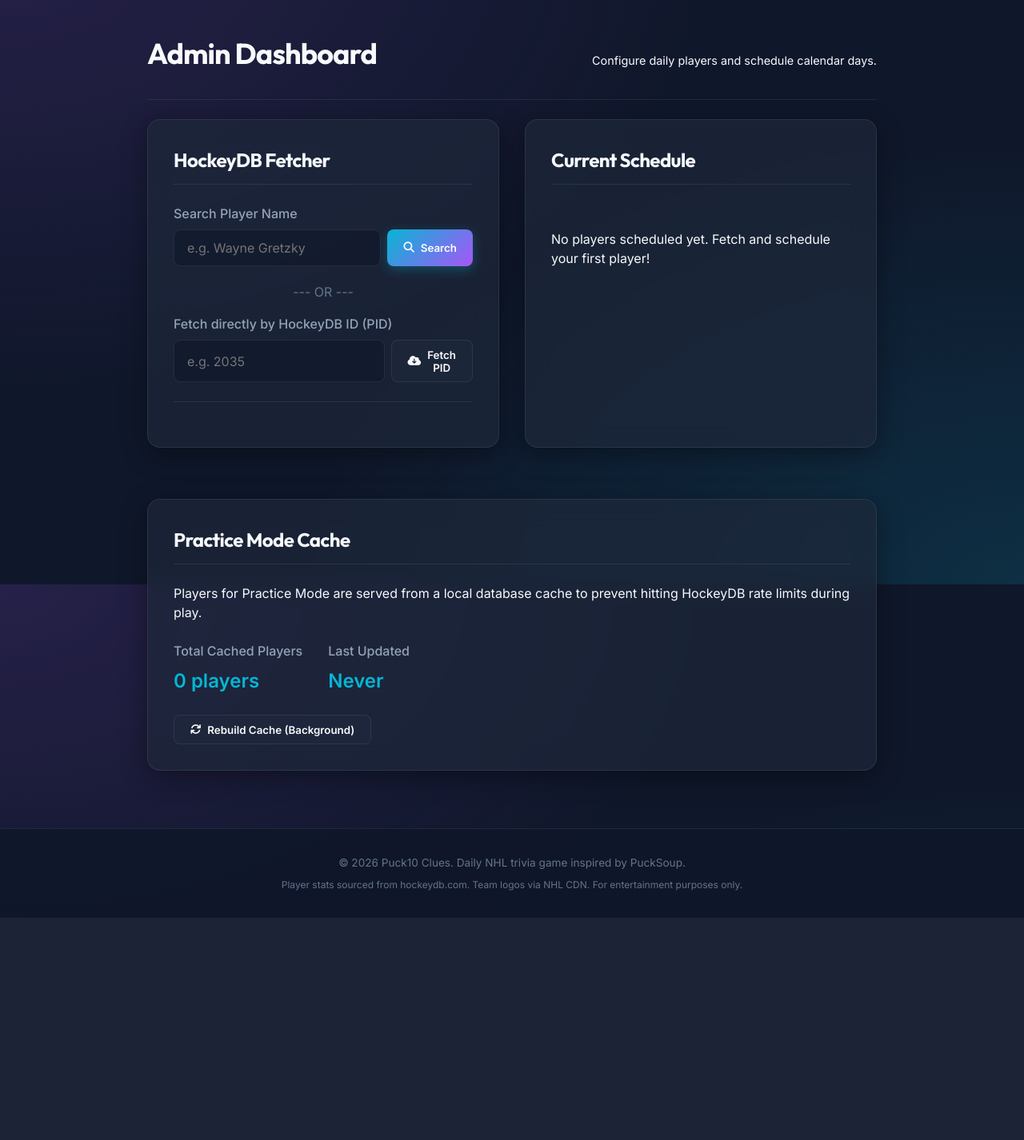
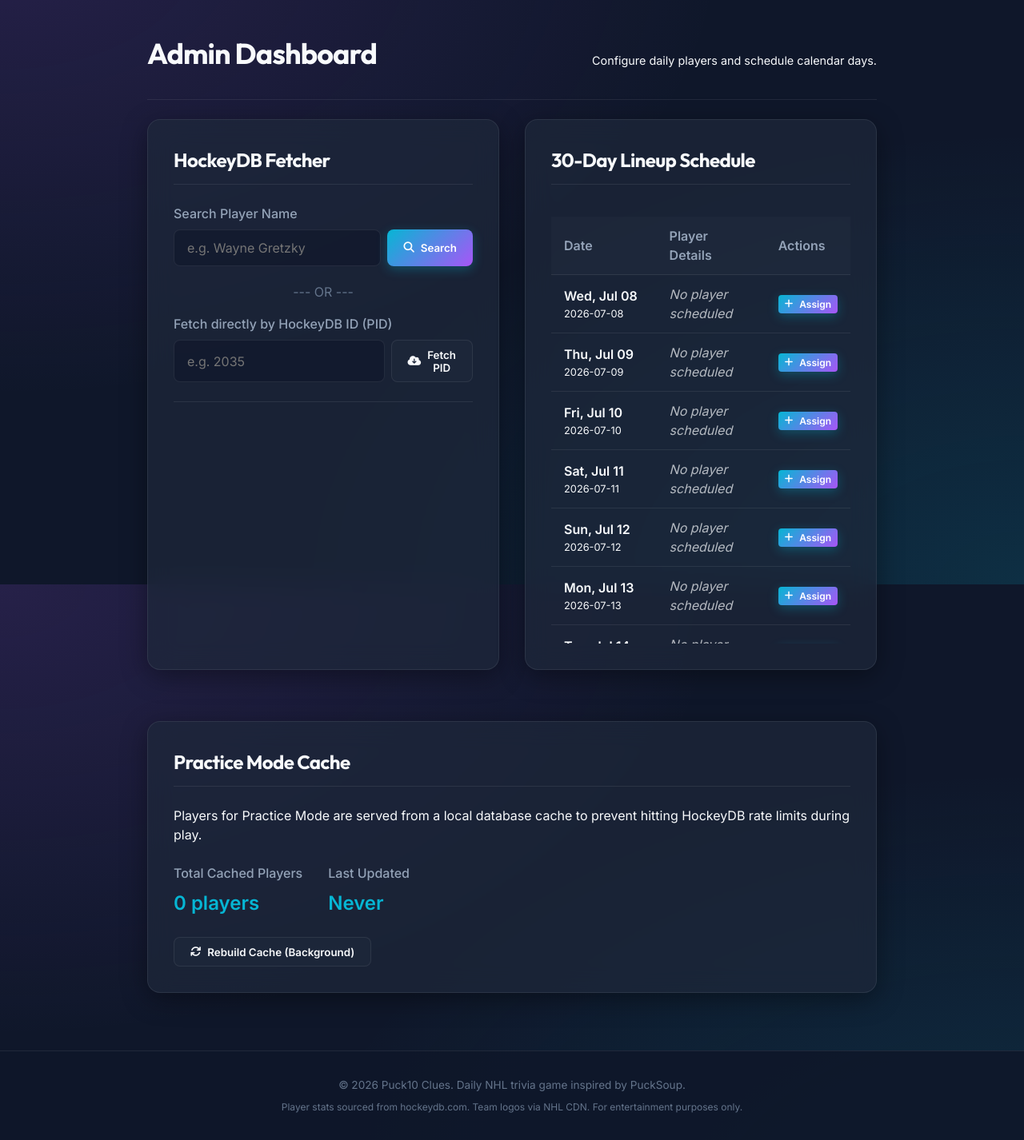
Before and after one commit to kortjames-source/Puck10, a Flask app: page /admin in a window 1280 px wide. Shown: the part 69-1495 px from the top of the page at 80% size. Before the commit the page ends 1217 px from the top, so only its background shows below. Run offline with Flask 3, Linux system fonts and the light colour scheme; the visitor is signed in with stand-in values (Sample User, id 1); data comes from the database, SQL or seed files in the repository; data that the repository does not hold is empty; some libraries are stand-ins or nearby versions.

Commit message:
Implement 30-day lineup management schedule on admin dashboard

```diff
--- a/app.py
+++ b/app.py
@@ -4,7 +4,7 @@ import json
 import os
 import requests
 import urllib.parse
-from datetime import datetime, date
+from datetime import datetime, date, timedelta
 from werkzeug.security import generate_password_hash, check_password_hash
 import scraper
 import random
@@ -320,14 +320,36 @@ def admin():
         flash('Unauthorized access.', 'error')
         return redirect(url_for('play'))
 
-    # Get scheduled list
+    # Generate next 30 days starting today
+    today_dt = date.today()
+    dates = [(today_dt + timedelta(days=i)).strftime('%Y-%m-%d') for i in range(30)]
+
+    # Get scheduled list for these 30 days
     conn = get_db_connection()
-    schedule = conn.execute(
-        "SELECT date, name, position, franchises_count FROM daily_players ORDER BY date DESC"
+    placeholders = ','.join(['?'] * len(dates))
+    rows = conn.execute(
+        f"SELECT date, name, position, franchises_count FROM daily_players WHERE date IN ({placeholders})",
+        dates
     ).fetchall()
     conn.close()
 
-    return render_template('admin.html', schedule=schedule)
+    # Map row by date
+    players_by_date = {row['date']: row for row in rows}
+
+    schedule = []
+    for d_str in dates:
+        dt = datetime.strptime(d_str, '%Y-%m-%d').date()
+        player = players_by_date.get(d_str)
+        schedule.append({
+            "date": d_str,
+            "formatted_date": dt.strftime('%a, %b %d'),
+            "name": player['name'] if player else None,
+            "position": player['position'] if player else None,
+            "franchises_count": player['franchises_count'] if player else None,
+            "scheduled": player is not None
+        })
+
+    return render_template('admin.html', schedule=schedule, current_date=dates[0])
 
 # ----------------- API ENDPOINTS -----------------
 
@@ -546,6 +568,76 @@ def admin_scrape():
         return jsonify(details)
 
     return jsonify({"error": "Invalid action"}), 400
+
+@app.route('/api/admin/player')
+def admin_get_player():
+    if session.get('username') != 'admin':
+        return jsonify({"error": "Unauthorized"}), 403
+
+    target_date = request.args.get('date')
+    if not target_date:
+        return jsonify({"error": "Missing date parameter"}), 400
+
+    conn = get_db_connection()
+    player = conn.execute(
+        "SELECT * FROM daily_players WHERE date = ?", (target_date,)
+    ).fetchone()
+    conn.close()
+
+    if not player:
+        return jsonify({"error": f"No player scheduled for {target_date}."}), 404
+
+    try:
+        teams_played = json.loads(player['teams_played']) if player['teams_played'] else []
+    except Exception:
+        teams_played = []
+
+    try:
+        milestones = json.loads(player['milestones']) if player['milestones'] else []
+    except Exception:
+        milestones = []
+
+    try:
+        awards = json.loads(player['awards']) if player['awards'] else []
+    except Exception:
+        awards = []
+
+    return jsonify({
+        "date": player['date'],
+        "name": player['name'],
+        "height": player['height'],
+        "weight": player['weight'],
+        "nationality": player['nationality'],
+        "shoots": player['shoots'],
+        "position": player['position'],
+        "draft_status": player['draft_status'],
+        "franchises_count": player['franchises_count'],
+        "hockeydb_url": player['hockeydb_url'],
+        "teams_played": teams_played,
+        "milestones": milestones,
+        "awards": awards,
+        "active": player['active']
+    })
+
+@app.route('/api/admin/schedule/delete', methods=['POST'])
+def admin_delete_schedule():
+    if session.get('username') != 'admin':
+        return jsonify({"error": "Unauthorized"}), 403
+
+    data = request.json or {}
+    date_val = data.get('date')
+    if not date_val:
+        return jsonify({"error": "Missing date"}), 400
+
+    conn = get_db_connection()
+    try:
+        conn.execute("DELETE FROM daily_players WHERE date = ?", (date_val,))
+        conn.commit()
+        conn.close()
+        return jsonify({"status": "success"})
+    except Exception as e:
+        conn.close()
+        return jsonify({"error": str(e)}), 500
 
 @app.route('/api/admin/schedule', methods=['POST'])
 def admin_schedule():
--- a/static/js/admin.js
+++ b/static/js/admin.js
@@ -6,6 +6,7 @@ document.addEventListener("DOMContentLoaded", () => {
     initSchedulerForm();
     initEditorLists();
     initPracticeCache();
+    initTableActions();
 });
 
 // Helper: Show status messages
@@ -402,3 +403,140 @@ async function initPracticeCache() {
         }
     });
 }
+
+function initTableActions() {
+    // 1. Assign Player button click
+    const assignBtns = document.querySelectorAll(".assign-day-btn");
+    assignBtns.forEach(btn => {
+        btn.addEventListener("click", () => {
+            const dateVal = btn.dataset.date;
+            // Set date input value
+            const dateInput = document.getElementById("schedule-date");
+            if (dateInput) dateInput.value = dateVal;
+
+            // Clear editor form fields
+            document.getElementById("editor-player-name").value = "";
+            document.getElementById("editor-height").value = "";
+            document.getElementById("editor-weight").value = "";
+            document.getElementById("editor-nationality").value = "";
+            document.getElementById("editor-shoots").value = "";
+            document.getElementById("editor-position").value = "";
+            document.getElementById("editor-draft").value = "";
+            document.getElementById("editor-franchises").value = "0";
+            document.getElementById("editor-url").value = "";
+
+            // Clear editor list items
+            const teamsList = document.getElementById("teams-editor-list");
+            if (teamsList) teamsList.innerHTML = "";
+            const milestonesList = document.getElementById("milestones-editor-list");
+            if (milestonesList) milestonesList.innerHTML = "";
+            const awardsList = document.getElementById("awards-editor-list");
+            if (awardsList) awardsList.innerHTML = "";
+
+            // Show editor panel
+            const editorSection = document.getElementById("player-editor-section");
+            if (editorSection) {
+                editorSection.style.display = "block";
+                editorSection.scrollIntoView({ behavior: 'smooth', block: 'start' });
+            }
+
+            showAdminStatus(`Ready to assign player to date: ${dateVal}`, "info");
+        });
+    });
+
+    // 2. Edit Day button click
+    const editBtns = document.querySelectorAll(".edit-day-btn");
+    editBtns.forEach(btn => {
+        btn.addEventListener("click", async () => {
+            const dateVal = btn.dataset.date;
+            const editorSection = document.getElementById("player-editor-section");
+            if (!editorSection) return;
+
+            btn.disabled = true;
+            const originalText = btn.innerHTML;
+            btn.innerHTML = `<i class="fa-solid fa-spinner fa-spin"></i> Loading...`;
+
+            try {
+                const response = await fetch(`/api/admin/player?date=${dateVal}`);
+                const data = await response.json();
+
+                if (data.error) {
+                    showAdminStatus(`Error fetching details: ${data.error}`, "error");
+                    return;
+                }
+
+                // Populate Form Fields
+                document.getElementById("editor-player-name").value = data.name || "";
+                document.getElementById("editor-height").value = data.height || "";
+                document.getElementById("editor-weight").value = data.weight || "";
+                document.getElementById("editor-nationality").value = data.nationality || "";
+                document.getElementById("editor-shoots").value = data.shoots || "";
+                document.getElementById("editor-position").value = data.position || "";
+                document.getElementById("editor-draft").value = data.draft_status || "";
+                document.getElementById("editor-franchises").value = data.franchises_count || "0";
+                document.getElementById("editor-url").value = data.hockeydb_url || "";
+
+                // Populate list editors
+                populateTeamsList(data.teams_played || []);
+                populateMilestonesList(data.milestones || []);
+                populateAwardsList(data.awards || []);
+
+                // Set schedule date
+                const dateInput = document.getElementById("schedule-date");
+                if (dateInput) dateInput.value = dateVal;
+
+                // Show editor panel
+                editorSection.style.display = "block";
+                editorSection.scrollIntoView({ behavior: 'smooth', block: 'start' });
+
+                showAdminStatus(`Loaded "${data.name}" details for ${dateVal}.`, "success");
+            } catch (err) {
+                console.error("Error loading player details for editing:", err);
+                showAdminStatus("Failed to load player details from schedule.", "error");
+            } finally {
+                btn.disabled = false;
+                btn.innerHTML = originalText;
+            }
+        });
+    });
+
+    // 3. Clear Day button click
+    const clearBtns = document.querySelectorAll(".clear-day-btn");
+    clearBtns.forEach(btn => {
+        btn.addEventListener("click", async () => {
+            const dateVal = btn.dataset.date;
+            if (!confirm(`Are you sure you want to clear/remove the scheduled player for ${dateVal}?`)) {
+                return;
+            }
+
+            btn.disabled = true;
+            const originalText = btn.innerHTML;
+            btn.innerHTML = `<i class="fa-solid fa-spinner fa-spin"></i> Clearing...`;
+
+            try {
+                const response = await fetch("/api/admin/schedule/delete", {
+                    method: "POST",
+                    headers: { "Content-Type": "application/json" },
+                    body: JSON.stringify({ date: dateVal })
+                });
+                const data = await response.json();
+
+                if (data.error) {
+                    showAdminStatus(`Error clearing date: ${data.error}`, "error");
+                    return;
+                }
+
+                showAdminStatus(`Successfully cleared schedule for ${dateVal}.`, "success");
+                setTimeout(() => {
+                    window.location.reload();
+                }, 1000);
+            } catch (err) {
+                console.error("Error clearing date:", err);
+                showAdminStatus("Failed to clear schedule.", "error");
+            } finally {
+                btn.disabled = false;
+                btn.innerHTML = originalText;
+            }
+        });
+    });
+}
--- a/templates/admin.html
+++ b/templates/admin.html
@@ -48,31 +48,56 @@
 
     <!-- Scheduled Days Calendar -->
     <div class="card">
-        <h3 class="card-title">Current Schedule</h3>
-        <div class="schedule-table-wrapper" style="max-height: 400px; overflow-y: auto;">
+        <h3 class="card-title">30-Day Lineup Schedule</h3>
+        <div class="schedule-table-wrapper" style="max-height: 550px; overflow-y: auto;">
             {% if schedule %}
             <table class="schedule-table">
                 <thead>
                     <tr>
                         <th>Date</th>
-                        <th>Player Name</th>
-                        <th>Position</th>
-                        <th>Teams</th>
+                        <th>Player Details</th>
+                        <th>Actions</th>
                     </tr>
                 </thead>
                 <tbody>
                     {% for item in schedule %}
                     <tr>
-                        <td class="text-secondary" style="white-space: nowrap;">{{ item.date }}</td>
-                        <td style="font-weight: 600; color: var(--primary);">{{ item.name }}</td>
-                        <td>{{ item.position }}</td>
-                        <td>{{ item.franchises_count }} teams</td>
+                        <td style="white-space: nowrap; vertical-align: middle;">
+                            <div style="font-weight: 600;">{{ item.formatted_date }}</div>
+                            <div class="text-secondary" style="font-size: 0.8rem; margin-top: 0.1rem;">{{ item.date }}</div>
+                        </td>
+                        <td style="vertical-align: middle;">
+                            {% if item.scheduled %}
+                            <div style="font-weight: 600; color: var(--primary);">{{ item.name }}</div>
+                            <div class="text-secondary" style="font-size: 0.8rem; margin-top: 0.1rem;">
+                                {{ item.position or 'N/A' }} | {{ item.franchises_count }} teams
+                            </div>
+                            {% else %}
+                            <span class="text-secondary" style="font-style: italic; opacity: 0.7;">No player scheduled</span>
+                            {% endif %}
+                        </td>
+                        <td style="vertical-align: middle;">
+                            <div style="display: flex; gap: 0.4rem; flex-wrap: wrap;">
+                                {% if item.scheduled %}
+                                <button class="btn btn-secondary btn-xs edit-day-btn" data-date="{{ item.date }}" type="button">
+                                    <i class="fa-solid fa-pen-to-square"></i> Edit
+                                </button>
+                                <button class="btn btn-accent btn-xs clear-day-btn" data-date="{{ item.date }}" type="button">
+                                    <i class="fa-solid fa-trash"></i> Clear
+                                </button>
+                                {% else %}
+                                <button class="btn btn-primary btn-xs assign-day-btn" data-date="{{ item.date }}" type="button">
+                                    <i class="fa-solid fa-plus"></i> Assign
+                                </button>
+                                {% endif %}
+                            </div>
+                        </td>
                     </tr>
                     {% endfor %}
                 </tbody>
             </table>
             {% else %}
-            <p class="text-secondary text-center" style="padding: 2rem 0;">No players scheduled yet. Fetch and schedule your first player!</p>
+            <p class="text-secondary text-center" style="padding: 2rem 0;">No calendar days generated.</p>
             {% endif %}
         </div>
     </div>
```
